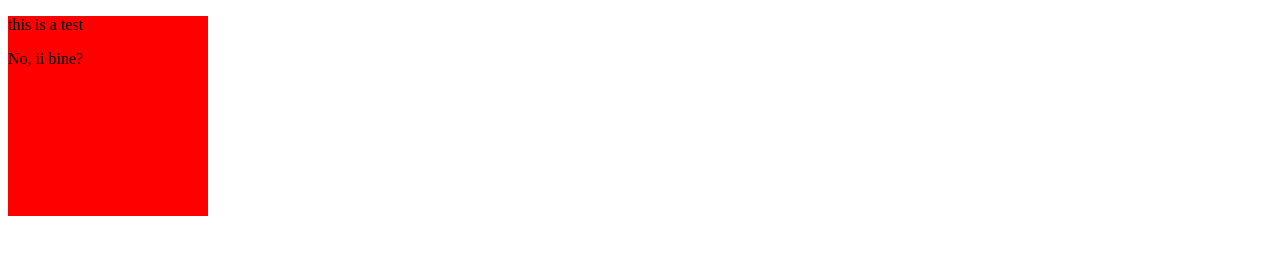
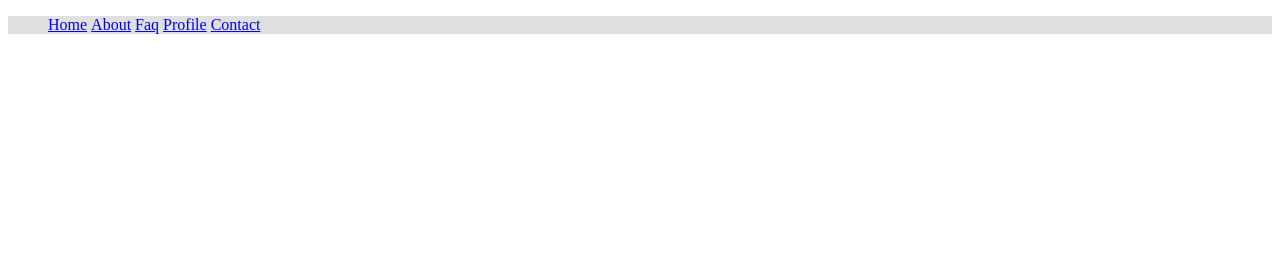
Before and after one commit to poprobertdaniel/html-css-training-studio, a plain HTML site: page root/index.html in a window 1280 px wide. Drawn offline with Linux system fonts and the light colour scheme.

Commit message:
Second commit Crista

```diff
--- a/root/css/main.css
+++ b/root/css/main.css
@@ -1,5 +1,9 @@
-div {
-  width: 200px;
-  height: 200px;
-  background-color: red;
+/*Navigation bar*/
+.navigation-wrapper {
+	width: 100%;
+	background-color: #e0e0e0;
 }
+
+.navigation-wrapper li {
+	display: inline;
+}
--- a/root/index.html
+++ b/root/index.html
@@ -7,11 +7,17 @@
   </head>
 
   <body>
-    <div>
-      <p>
-        this is a test
-      </p>
-      <p>No, ii bine?</p>
+    <div class="navigation-wrapper">
+      <nav>
+        <ul class="navigation-list">
+          <li><a href="#">Home</a></li>
+          <li><a href="#">About</a></li>
+          <li><a href="#">Faq</a></li>
+          <li><a href="#">Profile</a></li>
+          <li><a href="#">Contact</a></li>
+        </ul>
+      </nav>
+
     </div>
 
   </body>
```
